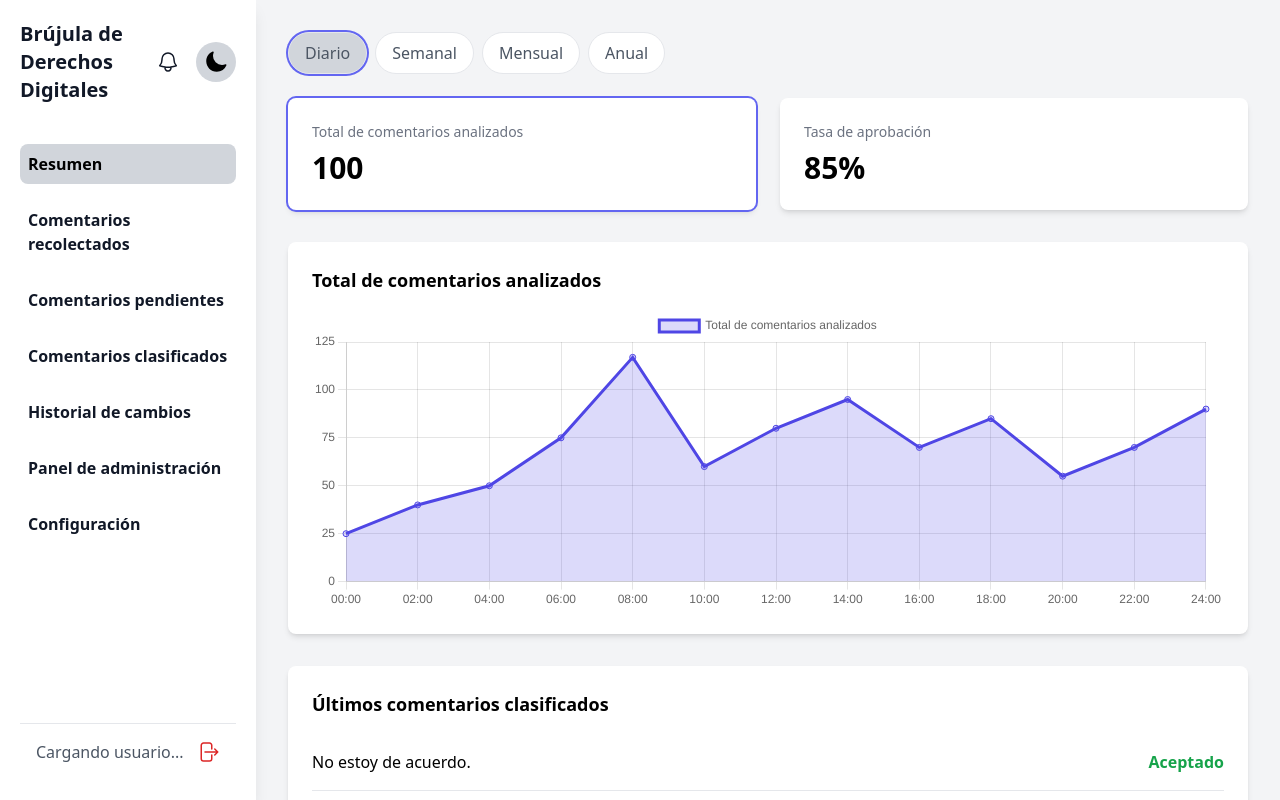
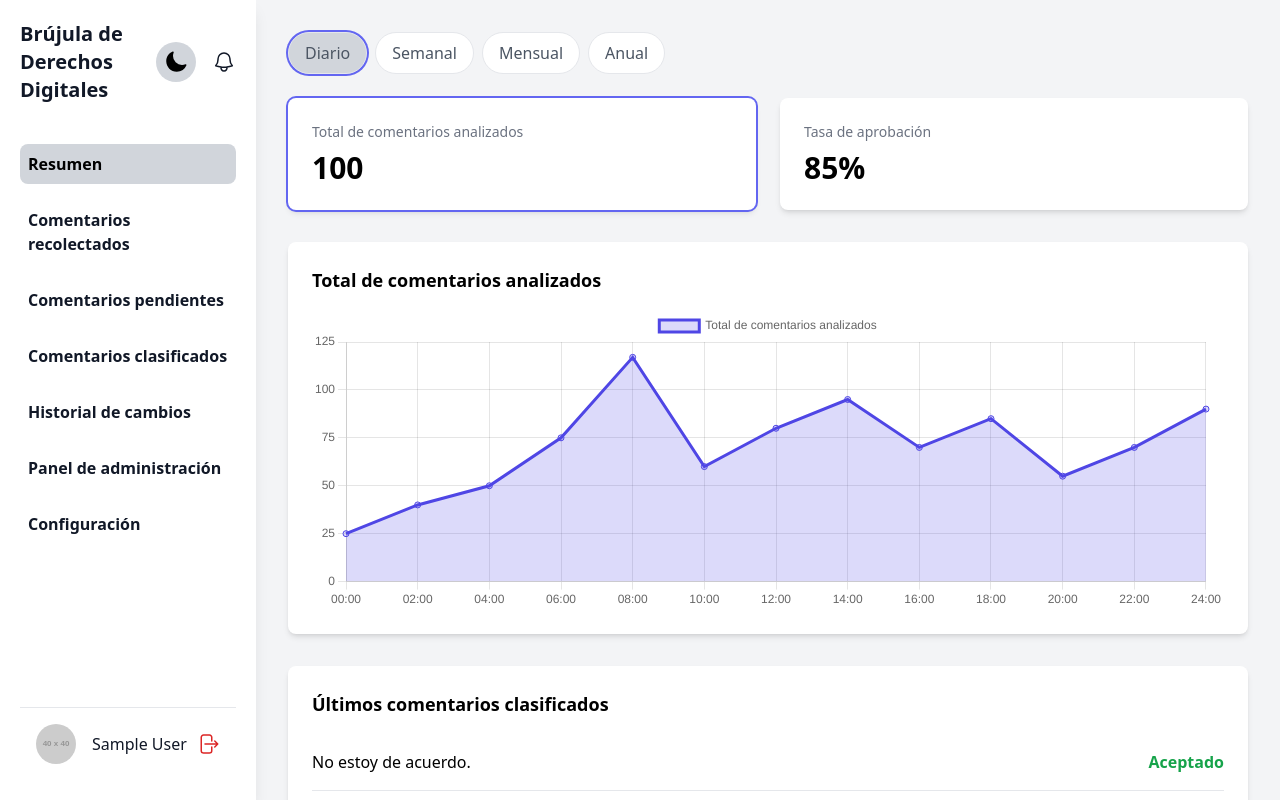
Before and after one commit to MelanieSeg/brujuladederechos, a React (Create React App) app in the folder frontend/: page /resumen in a window 1280 px wide. Shown: the top 800 px of the page. Built offline with nearby package versions, Linux system fonts and the light colour scheme; sample sign-in values are in the browser's storage.

Commit message:
solucionando problemas

```diff
--- a/frontend/src/App.js
+++ b/frontend/src/App.js
@@ -1,14 +1,17 @@
 import React from 'react';
 import { BrowserRouter as Router, Route, Routes } from 'react-router-dom';
-import { ThemeProvider } from './utils/ThemeContext'; // Importamos el proveedor del tema
-import BarraLateral from './components/BarraLateral';
+import { ThemeProvider } from './utils/ThemeContext'; // Keep the ThemeProvider
 import Dashboard from './components/Dashboard';
-import BarraDeNotificaciones from './components/BarraDeNotificaciones';
 import ComentariosPendientes from './components/ComentariosPendientes';
 import ComentariosClasificados from './components/ComentariosClasificados';
 import HistorialDeCambios from './components/HistorialDeCambios';
 import ComentariosRecolectados from './components/ComentariosRecolectados';
-import Configuracion from './components/Configuracion'; // Importación correcta del componente
+import Configuracion from './components/Configuracion';
+import { AuthProvider } from './contexts/AuthContext';
+import Login from './components/Login';
+import RutasProtegidas from './components/RutasProtegidas';
+import LayoutProtegido from './components/LayoutProtegido';
+import RutasPublicas from './components/RutasPublicas';
 
 function App() {
   const [mostrarNotificaciones, setMostrarNotificaciones] = React.useState(false);
@@ -18,40 +21,47 @@ function App() {
   };
 
   return (
-    <ThemeProvider> {/* Envolvemos toda la aplicación en el ThemeProvider */}
-      <Router>
-        <div className="flex bg-gray-50 dark:bg-gray-900 min-h-screen"> {/* Soporte para el modo oscuro */}
-          {/* Barra lateral fija */}
-          <div className="fixed top-0 left-0 z-40 w-64 md:block hidden h-screen">
-            <BarraLateral alternarNotificaciones={alternarNotificaciones} />
-          </div>
+    <ThemeProvider>
+      <AuthProvider>
+        <Router>
+          <Routes>
+            <Route path='/login' element={
+              <RutasPublicas>
+                <Login />
+              </RutasPublicas>
+            } />
 
-          {/* Barra lateral móvil */}
-          <div className="md:hidden">
-            <BarraLateral alternarNotificaciones={alternarNotificaciones} />
-          </div>
-
-          {/* Contenido principal con margen ajustado */}
-          <div className="flex-1 md:ml-64">
-            {mostrarNotificaciones && <BarraDeNotificaciones />}
-
-            {/* Configuramos las rutas para las diferentes vistas */}
-            <Routes>
+            <Route element={
+              <RutasProtegidas>
+                <LayoutProtegido
+                  alternarNotificaciones={alternarNotificaciones}
+                  mostrarNotificaciones={mostrarNotificaciones}
+                />
+              </RutasProtegidas>
+            }>
               <Route path="/resumen" element={<Dashboard />} />
               <Route path="/comentarios-recolectados" element={<ComentariosRecolectados />} />
               <Route path="/comentarios-pendientes" element={<ComentariosPendientes />} />
               <Route path="/comentarios-clasificados" element={<ComentariosClasificados />} />
               <Route path="/historial-de-cambios" element={<HistorialDeCambios />} />
+              <Route path="/configuracion" element={<Configuracion />} />
+              <Route path="/" element={<Dashboard />} />
+            </Route>
 
-              {/* Ruta para el componente de configuraciones */}
-              <Route path="/configuracion" element={<Configuracion />} />
-
-              {/* Ruta por defecto */}
-              <Route path="/" element={<Dashboard />} />
-            </Routes>
-          </div>
-        </div>
-      </Router>
+            <Route
+              path="*"
+              element={
+                <RutasProtegidas>
+                  <LayoutProtegido
+                    alternarNotificaciones={alternarNotificaciones}
+                    mostrarNotificaciones={mostrarNotificaciones}
+                  />
+                </RutasProtegidas>
+              }
+            />
+          </Routes>
+        </Router>
+      </AuthProvider>
     </ThemeProvider>
   );
 }
--- a/frontend/src/components/BarraLateral.js
+++ b/frontend/src/components/BarraLateral.js
@@ -18,7 +18,7 @@ export default function BarraLateral({ alternarNotificaciones }) {
     { nombre: 'Comentarios pendientes', ruta: '/comentarios-pendientes' },
     { nombre: 'Comentarios clasificados', ruta: '/comentarios-clasificados' },
     { nombre: 'Historial de cambios', ruta: '/historial-de-cambios' },
-    { nombre: 'Panel de administración', ruta: '/panel-administracion' }, // Nuevo apartado
+    { nombre: 'Panel de administración', ruta: '/panel-administracion' },
     { nombre: 'Configuración', ruta: '/configuracion' },
   ];
 
@@ -54,7 +54,6 @@ export default function BarraLateral({ alternarNotificaciones }) {
               Brújula de Derechos Digitales
             </h1>
             <div className="flex items-center space-x-4">
-              <BellIcon className="h-6 w-6 cursor-pointer" onClick={alternarNotificaciones} />
               {/* Botón de modo claro/oscuro */}
               <button
                 onClick={toggleTheme} // Alternamos entre modo oscuro y claro usando el contexto
@@ -66,6 +65,7 @@ export default function BarraLateral({ alternarNotificaciones }) {
                   <MoonIcon className="h-6 w-6 text-black" /> // Icono de luna en modo claro
                 )}
               </button>
+              <BellIcon className="h-6 w-6 cursor-pointer" onClick={alternarNotificaciones} />
             </div>
           </div>
 
```
